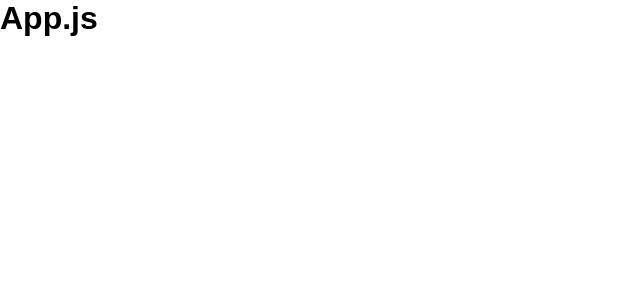
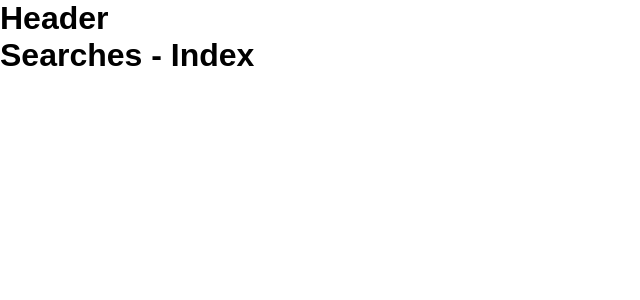
Before and after one commit to tpett20/SearchCast-frontend, a React (Create React App) app: page / in a window 1280 px wide. Shown: the top 300 px of the page, without its empty margins (0-640 px from the left). Built offline with nearby package versions, Linux system fonts and the light colour scheme.

Commit message:
set up React router and stub out components and pages.

```diff
--- a/package.json
+++ b/package.json
@@ -8,6 +8,8 @@
     "@testing-library/user-event": "^13.5.0",
     "react": "^18.2.0",
     "react-dom": "^18.2.0",
+    "react-router": "^6.11.1",
+    "react-router-dom": "^6.11.1",
     "react-scripts": "5.0.1",
     "web-vitals": "^2.1.4"
   },
--- a/src/App.js
+++ /dev/null
@@ -1,11 +0,0 @@
-import './App.css';
-
-function App() {
-  return (
-    <div className="App">
-      <h1>App.js</h1>
-    </div>
-  );
-}
-
-export default App;
--- /dev/null
+++ b/src/components/App/App.js
@@ -0,0 +1,14 @@
+import './App.css';
+import Header from '../Header';
+import Main from '../Main';
+
+function App() {
+  return (
+    <div className="App">
+      <Header />
+      <Main />
+    </div>
+  );
+}
+
+export default App;
--- /dev/null
+++ b/src/components/Header/index.js
@@ -0,0 +1,5 @@
+export default function Header() {
+    return (
+        <h1>Header</h1>
+    )
+}
--- /dev/null
+++ b/src/components/Main/index.js
@@ -0,0 +1,14 @@
+import { Routes, Route } from "react-router"
+import SearchesIndex from "../../pages/Searches/Index"
+import SearchesShow from "../../pages/Searches/Show"
+
+export default function Main() {
+    return (
+        <main>
+            <Routes>
+                <Route path='/' element={<SearchesIndex/>} />
+                <Route path='/searches/:id' element={<SearchesShow/>} />
+            </Routes>
+        </main>
+    )
+}
--- a/src/index.js
+++ b/src/index.js
@@ -1,10 +1,13 @@
 import React from 'react';
 import ReactDOM from 'react-dom/client';
-import App from './App';
+import App from './components/App/App';
+import { BrowserRouter as Router } from 'react-router-dom';
 
 const root = ReactDOM.createRoot(document.getElementById('root'));
 root.render(
-  <React.StrictMode>
-    <App />
-  </React.StrictMode>
+  <Router>
+    <React.StrictMode>
+      <App />
+    </React.StrictMode>
+  </Router>
 )
--- /dev/null
+++ b/src/pages/Searches/Index/index.js
@@ -0,0 +1,5 @@
+export default function SearchesIndex() {
+    return (
+        <h1>Searches - Index</h1>
+    )
+}
--- /dev/null
+++ b/src/pages/Searches/Show/index.js
@@ -0,0 +1,5 @@
+export default function SearchesShow() {
+    return (
+        <h1>Searches - Show</h1>
+    )
+}
```
Also changed, not shown: src/components/App/App.css (renamed from src/App.css), 1 other file (tests, documents, lock files or other folders).
